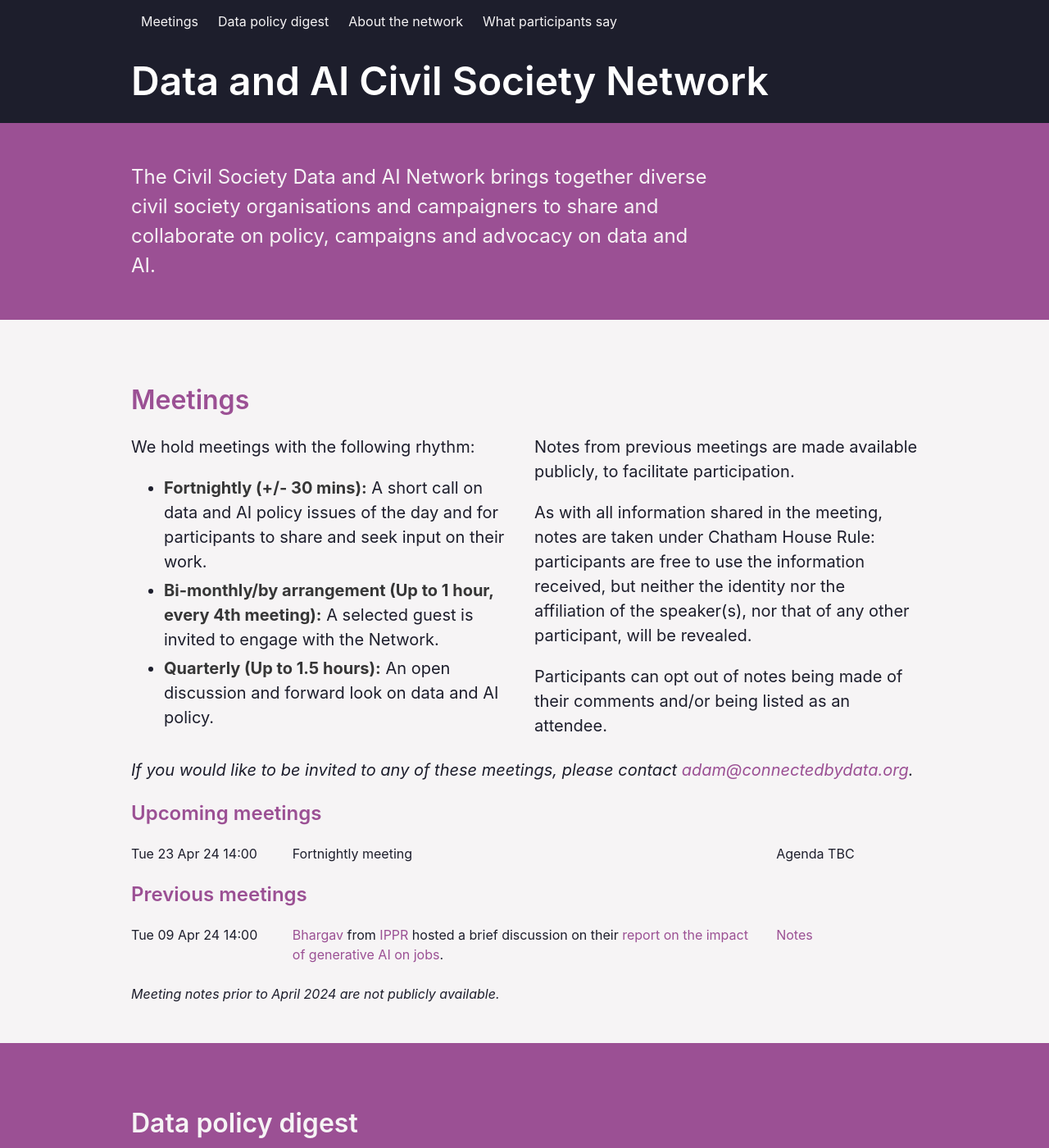
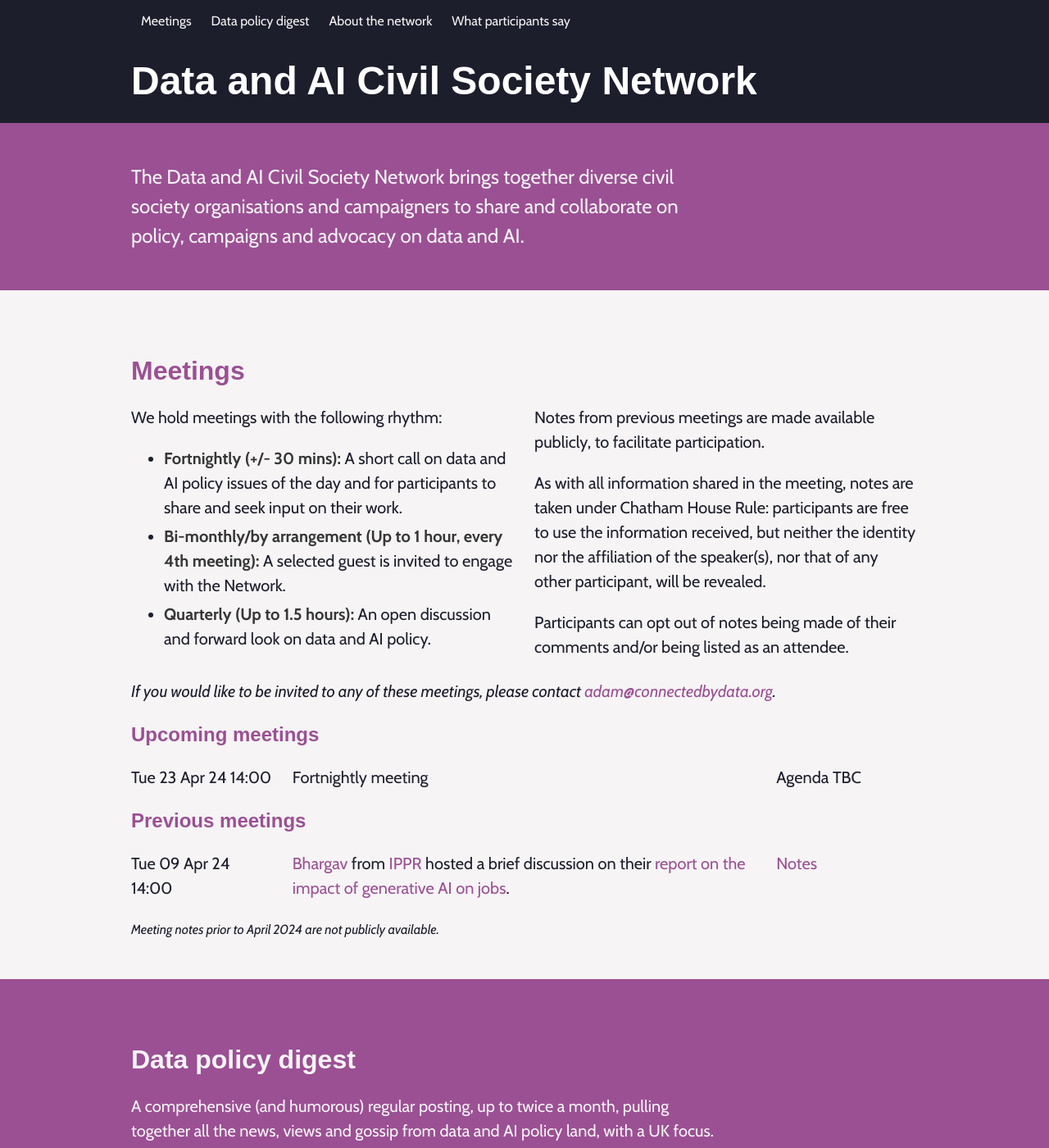
Before and after one commit to connectedbydata/data-and-ai-cso-network.org, a Jekyll site: the page built from index.md, in a window 1280 px wide and 1400 px high. Shown: the whole window at 82% size. Built offline with Jekyll 4.4.1, drawn with Linux system fonts in a browser that asks for light colours; nearby versions of some CDN libraries; some web fonts are replaced; some of the changed text lies outside the part shown.

Commit message:
changed fonts

```diff
--- a/_includes/head.html
+++ b/_includes/head.html
@@ -4,6 +4,10 @@
   <meta name="viewport" content="width=device-width, initial-scale=1">
   <title>{{ site.title }}</title>
   <meta name="viewport" content="width=device-width, initial-scale=1">
+  <link rel="preconnect" href="https://fonts.googleapis.com">
+  <link rel="preconnect" href="https://fonts.gstatic.com" crossorigin>
+  <link href="https://fonts.googleapis.com/css2?family=Amaranth:ital,wght@0,400;0,700;1,400;1,700&display=swap" rel="stylesheet">
+  <link href="https://fonts.googleapis.com/css2?family=Amaranth:ital,wght@0,400;0,700;1,400;1,700&family=Cabin:ital,wght@0,400..700;1,400..700&display=swap" rel="stylesheet">
   <link rel="stylesheet" href="https://cdn.jsdelivr.net/npm/bulma@0.9.3/css/bulma.min.css">
   <style type="text/css">
     :root {
@@ -17,6 +21,7 @@
     body {
       color: var(--raisin-black);
       background-color: var(--platinum);
+      font-family: "Cabin", sans-serif;
     }
 
     .hero.is-dark, .navbar.is-dark, .hero.is-dark .navbar-menu {
@@ -43,13 +48,19 @@
       box-shadow: none;
     }
 
+    .title {
+      font-family: "Amaranth", sans-serif;
+    }
+
     h2.title {
       color: var(--plum);
       padding-top: 2rem;
+      font-family: "Amaranth", sans-serif;
     }
 
     h3.title {
       color: var(--plum);
+      font-family: "Amaranth", sans-serif;
     }
 
     a, a:visited {
--- a/_layouts/default.html
+++ b/_layouts/default.html
@@ -13,7 +13,7 @@
             <div class="column is-three-quarters-desktop is-three-quarters-fullhd">
               <div class="content is-size-4">
                 <p>
-                  The Civil Society Data and AI Network brings together diverse civil society organisations and campaigners to share and collaborate on policy, campaigns and advocacy on data and AI.
+                  The Data and AI Civil Society Network brings together diverse civil society organisations and campaigners to share and collaborate on policy, campaigns and advocacy on data and AI.
                 </p>
               </div>
             </div>
@@ -54,7 +54,7 @@
         {%- if upcoming.size > 0 -%}
           <h3 class="title is-size-4">Upcoming meetings</h3>
           {%- for meeting in upcoming -%}
-            <div class="columns">
+            <div class="columns is-size-5">
               <div class="column is-one-fifth">{{ meeting.date | date: "%a %d %b %y" }} {{ meeting.start }}</div>
               <div class="column is-three-fifths">{{ meeting.content }}</div>
               <div class="column is-one-fifth">
@@ -72,7 +72,7 @@
         {%- if previous.size > 0 -%}
           <h3 class="title is-size-4">Previous meetings</h3>
           {%- for meeting in previous -%}
-            <div class="columns">
+            <div class="columns is-size-5">
               <div class="column is-one-fifth">{{ meeting.date | date: "%a %d %b %y" }} {{ meeting.start }}</div>
               <div class="column is-three-fifths">{{ meeting.content }}</div>
               <div class="column is-one-fifth"><a href="{{meeting.agenda}}">Notes</a></div>
@@ -139,9 +139,15 @@
           <h2 class="title">What participants say</h2>
           <div class="grid">
             {%- for testimonial in site.testimonials -%}
-              <div class="cell">
+              <div class="cell is-size-5">
                 <div class="box mb-4">
+                  <span class="icon">
+                    <i class="fas fa-quote-left"></i>
+                  </span>
                   {{ testimonial.content }}
+                  <span class="icon">
+                    <i class="fas fa-quote-right"></i>
+                  </span>
                   <p class="has-text-right">
                     – {{ testimonial.from }}
                   </p>
--- a/index.md
+++ b/index.md
@@ -1,7 +1,7 @@
 ---
 layout: default
 ---
-The Civil Society Data and AI Network brings together diverse civil society organisations and campaigners to share and collaborate on policy, campaigns and advocacy on data and AI.
+The Data and AI Civil Society Network brings together diverse civil society organisations and campaigners to share and collaborate on policy, campaigns and advocacy on data and AI.
 
 Participants in the Network work for data and AI related policy and practice that is democratic and inclusive, that upholds the highest standards of human rights and brings benefits to communities, societies and the environment.
 
```
